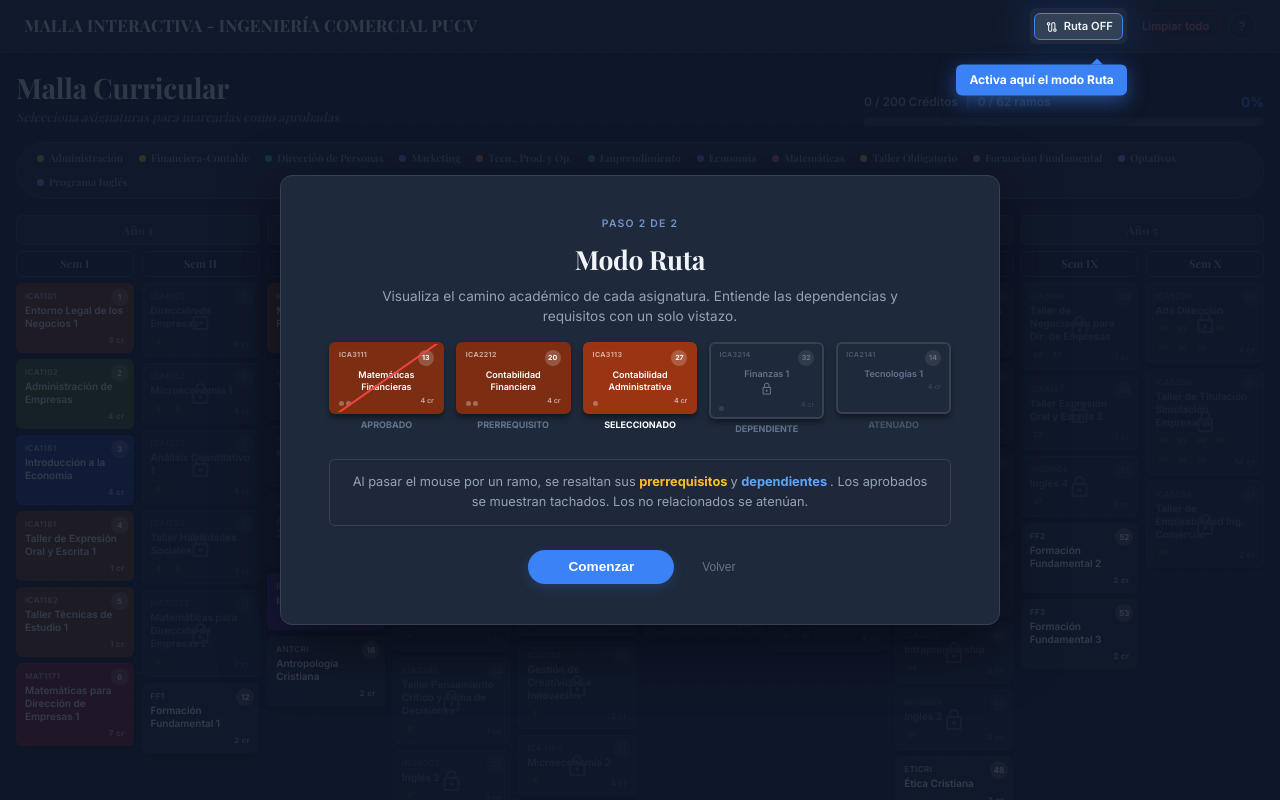
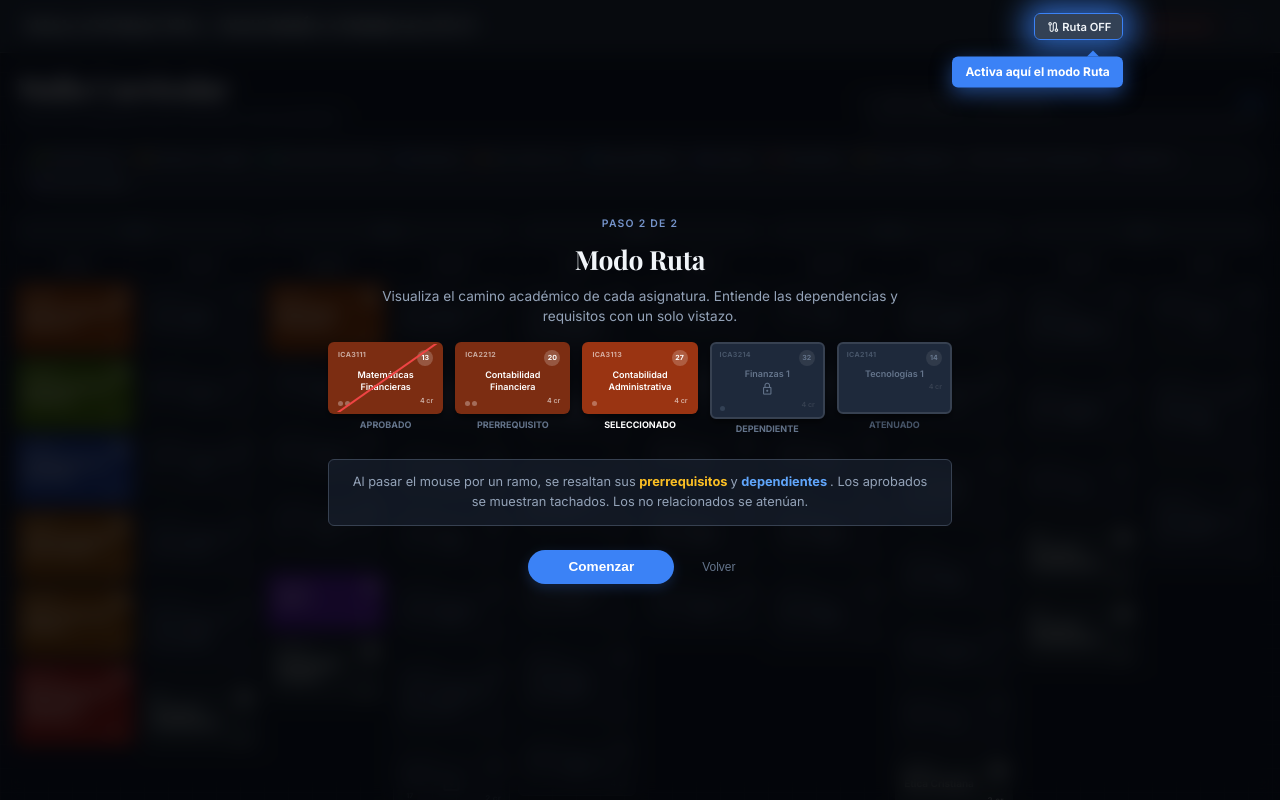
Before and after one commit to JoakoFuenzalida/malla-icomercial, a React (Vite) app: page / in a window 1280 px wide. Both pictures are taken after a click on the button "Siguiente". Shown: the top 800 px of the page. Built offline with nearby package versions, Linux system fonts and the light colour scheme.

Commit message:
fix tutorial interactivo

```diff
--- a/src/App.css
+++ b/src/App.css
@@ -685,8 +685,8 @@ body {
 .tutorial-overlay {
   position: fixed;
   inset: 0;
-  background: rgba(0, 0, 0, 0.8);
-  backdrop-filter: blur(8px);
+  background: rgba(0, 0, 0, 0.75);
+  backdrop-filter: blur(10px);
   z-index: 10000;
   display: flex;
   align-items: center;
@@ -694,20 +694,13 @@ body {
   animation: fadeIn 0.3s ease;
 }
 
-.tutorial-overlay.tutorial-overlay-spotlight {
+.tutorial-modal {
   background: transparent;
-  backdrop-filter: none;
-}
-
-.tutorial-modal {
-  background: var(--bg-surface);
-  border: 1px solid var(--border);
-  border-radius: var(--radius-lg);
+  border: none;
   padding: 2.5rem 3rem;
   max-width: 720px;
   width: 92%;
   text-align: center;
-  box-shadow: 0 20px 60px rgba(0, 0, 0, 0.5);
   animation: modalPop 0.4s cubic-bezier(0.34, 1.56, 0.64, 1);
 }
 
@@ -843,50 +836,43 @@ body {
   color: var(--text-secondary);
 }
 
-/* Tutorial - Ruta button highlight */
-.tutorial-highlight-ruta {
-  position: relative;
-  z-index: 10001;
-  background: var(--bg-surface);
+/* Tutorial - Floating Ruta button (above overlay blur) */
+.tutorial-ruta-highlight {
+  position: fixed;
+  z-index: 10005;
+  animation: tutorialPulse 2s ease-in-out infinite;
   border-radius: var(--radius);
-  padding: 4px;
-  margin: -4px;
-  box-shadow:
-    0 0 0 9999px rgba(15, 23, 42, 0.85),
-    0 0 24px 6px rgba(59, 130, 246, 0.5);
-  animation: tutorialPulse 2s ease-in-out infinite;
 }
 
-.tutorial-highlight-ruta .btn-route {
+.tutorial-ruta-highlight .btn-route {
   background: var(--bg-elevated);
   color: var(--text-primary);
   border-color: var(--accent);
+  position: relative;
+  width: 100%;
+  height: 100%;
+  display: flex;
+  align-items: center;
+  justify-content: center;
 }
 
 @keyframes tutorialPulse {
-  0%, 100% {
-    box-shadow:
-      0 0 0 9999px rgba(15, 23, 42, 0.85),
-      0 0 20px 4px rgba(59, 130, 246, 0.5);
-  }
-  50% {
-    box-shadow:
-      0 0 0 9999px rgba(15, 23, 42, 0.85),
-      0 0 30px 10px rgba(59, 130, 246, 0.7);
-  }
+  0%, 100% { box-shadow: 0 0 20px 4px rgba(59, 130, 246, 0.5); }
+  50% { box-shadow: 0 0 32px 10px rgba(59, 130, 246, 0.75); }
 }
 
 .tutorial-arrow-indicator {
   position: absolute;
-  top: calc(100% + 16px);
+  top: calc(100% + 12px);
   right: 0;
   display: flex;
   flex-direction: column;
   align-items: flex-end;
   gap: 4px;
-  z-index: 10002;
+  z-index: 10006;
   pointer-events: none;
   animation: tutorialBounce 1.2s ease-in-out infinite;
+  white-space: nowrap;
 }
 
 .tutorial-arrow-text {
@@ -976,7 +962,7 @@ body {
   width: 200px;
   border-radius: var(--radius);
   padding: 10px 12px 12px;
-  background: #1e3a5f;
+  background: #c2410c;
   border: 1px solid transparent;
   box-shadow: var(--shadow-card);
 }
--- a/src/App.jsx
+++ b/src/App.jsx
@@ -317,6 +317,23 @@ export default function App() {
   const [hovered, setHovered] = useState(null);
   const [showRoute, setShowRoute] = useState(false);
   const [showEaster, setShowEaster] = useState(false);
+  const rutaBtnRef = useRef(null);
+  const [rutaBtnRect, setRutaBtnRect] = useState(null);
+
+  useEffect(() => {
+    if (!rutaBtnRef.current) return;
+    function updateRect() {
+      const r = rutaBtnRef.current?.getBoundingClientRect();
+      if (r) setRutaBtnRect({ top: r.top, left: r.left, width: r.width, height: r.height });
+    }
+    updateRect();
+    window.addEventListener("resize", updateRect);
+    window.addEventListener("scroll", updateRect);
+    return () => {
+      window.removeEventListener("resize", updateRect);
+      window.removeEventListener("scroll", updateRect);
+    };
+  }, []);
   const [tutorialStep, setTutorialStep] = useState(() => {
     try {
       return localStorage.getItem("malla-tutorial-done") ? -1 : 0;
@@ -497,8 +514,9 @@ export default function App() {
             <h1>Malla Interactiva - Ingeniería Comercial PUCV</h1>
           </div>
           <div className="header-right">
-            <div className={`tooltip-wrapper ${tutorialStep === 1 ? "tutorial-highlight-ruta" : ""}`}>
+            <div className="tooltip-wrapper">
               <button
+                ref={rutaBtnRef}
                 className={`btn btn-route ${showRoute ? "btn-route-on" : ""}`}
                 onClick={() => setShowRoute((v) => !v)}
               >
@@ -506,11 +524,6 @@ export default function App() {
                 {showRoute ? " Ruta ON" : " Ruta OFF"}
               </button>
               <span className="tooltip">Al pasar el mouse sobre un ramo, resalta sus prerequisitos y dependientes</span>
-              {tutorialStep === 1 && (
-                <div className="tutorial-arrow-indicator">
-                  <span className="tutorial-arrow-text">Activa aquí el modo Ruta</span>
-                </div>
-              )}
             </div>
             <button className="btn btn-clear" onClick={clearAll}>
               Limpiar todo
@@ -617,8 +630,28 @@ export default function App() {
         </div>
       )}
 
+      {tutorialStep === 1 && rutaBtnRect && (
+        <div
+          className="tutorial-ruta-highlight"
+          style={{
+            top: rutaBtnRect.top,
+            left: rutaBtnRect.left,
+            width: rutaBtnRect.width,
+            height: rutaBtnRect.height,
+          }}
+        >
+          <button className="btn btn-route" onClick={(e) => { e.stopPropagation(); setShowRoute((v) => !v); }}>
+            <span className="material-symbols-outlined" style={{ fontSize: 14, verticalAlign: "middle", marginRight: 2 }}>route</span>
+            {showRoute ? " Ruta ON" : " Ruta OFF"}
+          </button>
+          <div className="tutorial-arrow-indicator">
+            <span className="tutorial-arrow-text">Activa aquí el modo Ruta</span>
+          </div>
+        </div>
+      )}
+
       {tutorialStep >= 0 && (
-        <div className={`tutorial-overlay ${tutorialStep === 1 ? "tutorial-overlay-spotlight" : ""}`} onClick={closeTutorial}>
+        <div className="tutorial-overlay" onClick={closeTutorial}>
           <div className="tutorial-modal" onClick={(e) => e.stopPropagation()}>
             {tutorialStep === 0 && (
               <TutorialIntro onNext={() => setTutorialStep(1)} onSkip={closeTutorial} />
```
